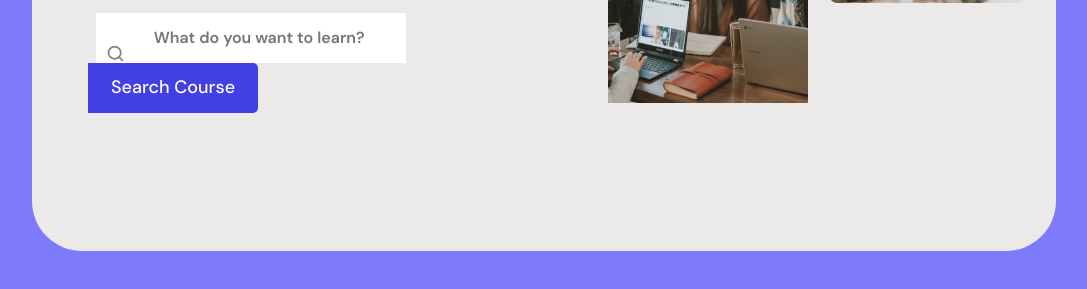
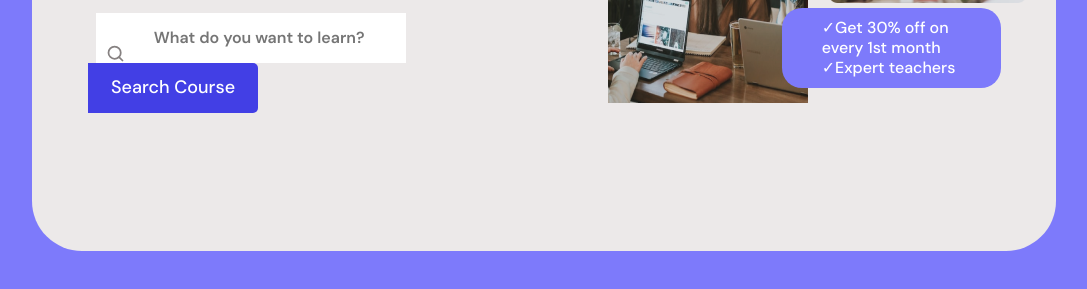
Before and after one commit to Nuel-nuel/Somtofigma, a plain HTML site: page index.html in a window 1280 px wide. Shown: the part 469-758 px from the top of the page, without its empty margins (96-1183 px from the left). Drawn offline with Linux system fonts and the light colour scheme.

Commit message:
changesmade

```diff
--- a/index.html
+++ b/index.html
@@ -51,14 +51,16 @@
             <img class="img1" src="./images/Rectangle 4.png" alt="an image">
             <img class="img2" src="./images/Rectangle 5.png" alt="another image">
 
+            <div class="rect">
+                <ul>
+                    <li>Get 30% off on every 1st month</li>
+                    <li>Expert teachers</li>
+                </ul>
+            </div>
+
         </aside>
 
-        <!-- <div class="rect">
-            <ul>
-                <li>Get 30% off on every 1st month</li>
-                <li>Expert teachers</li>
-            </ul>
-        </div> -->
+
     </main>
 
 </div>
--- a/styles.css
+++ b/styles.css
@@ -165,3 +165,31 @@ main{
     display: flex;
     width: 50%;
 }
+ul {
+    list-style: none;
+  }
+
+  ul li:before {
+    content: '✓';
+  }
+.rect{
+    position: absolute;
+    width: 219px;
+    height: 80px;
+    border-radius: 20px;
+    /* padding: 10px 20px; */
+    background-color: var(--asidecolor);
+    color: white;
+    margin-top: 18.5rem;
+    margin-left: 14rem;
+    padding-top: 10px;
+    padding-left: 0px;
+    padding-right: 40px;
+}
+
+.rect li{
+    line-height: 20px;
+    font-size: 16px;
+    font-weight: 500;
+
+}
```
